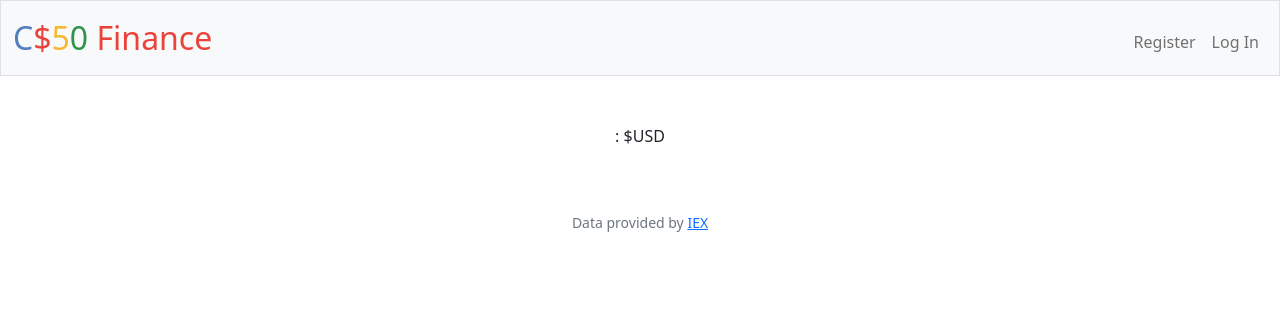
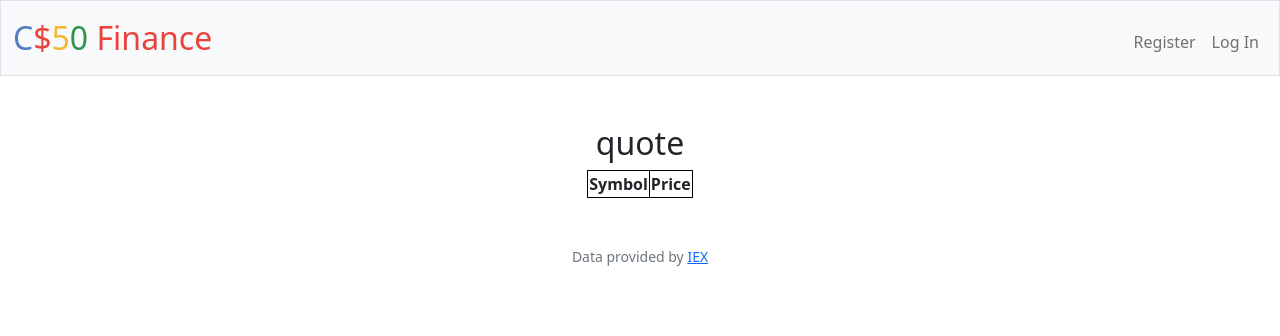
Before and after one commit to MaxLi1995/Finance, a Flask app: template templates/quoted.html in a window 1280 px wide. Shown: the top 336 px of the page. Run offline with Flask 2, Linux system fonts and the light colour scheme; the template is opened without the code that fills it, so the values that code supplies are empty; some libraries are stand-ins or nearby versions.

Commit message:
automated commit by check50 [check50=True]

```diff
--- a/templates/quoted.html
+++ b/templates/quoted.html
@@ -7,8 +7,23 @@
 {% block main %}
     <div class="container">
         <div class="section">
-            <p>{{ value.name }}: {{ value.price }} $USD</p>
+            <h2>quote</h2>
+            <table style="margin-left: auto; margin-right: auto;">
+                <thead>
+                    <tr>
+                        <th>Symbol</th>
+                        <th>Price</th>
+                    </tr>
+                </thead>
+                <tbody>
+                    {% for a in row %}
+                        <tr>
+                            <th>value.symbol</th>
+                            <th>value.price</th>
+                        </tr>
+                    {% endfor %}
+                </tbody>
+            </table>
         </div>
     </div>
-
 {% endblock %}
```
